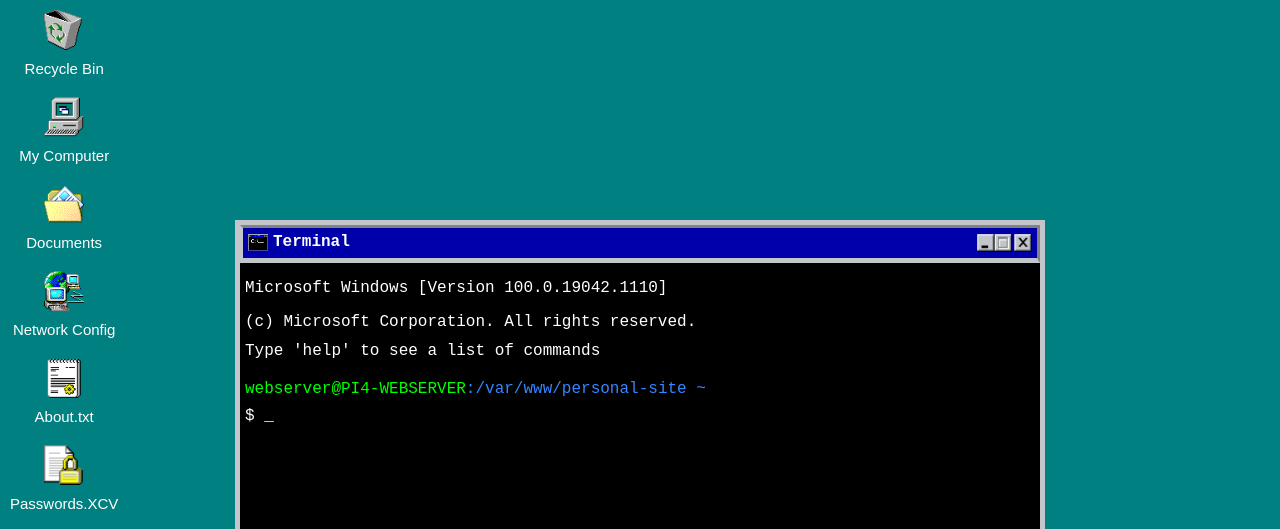
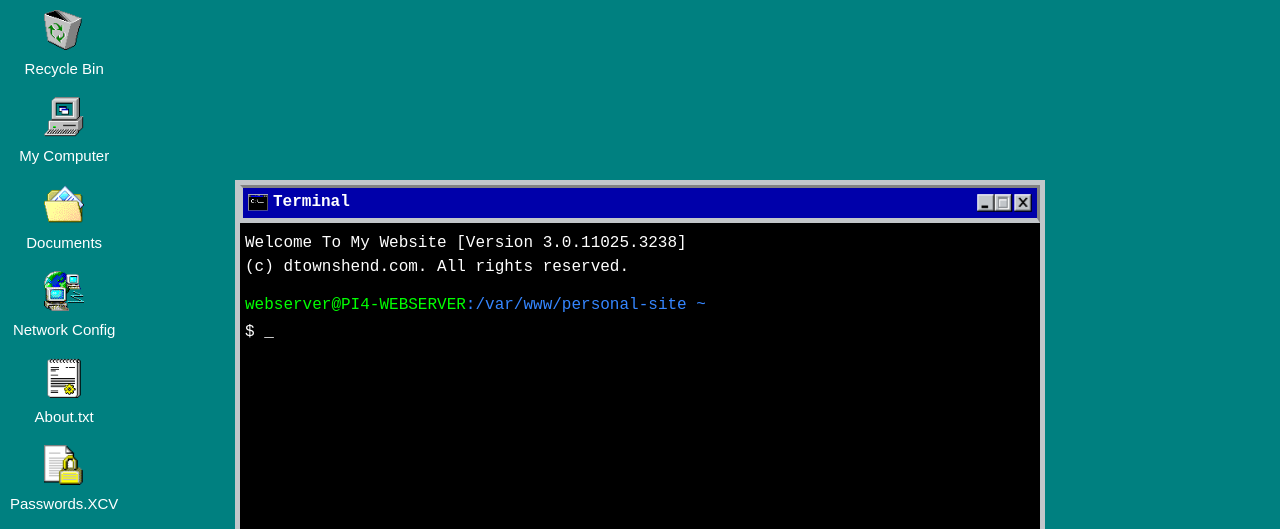
Before and after one commit to domitron123/Personal-Site-Self-hosted, a plain HTML site: page index.html in a window 1280 px wide. Shown: the top 529 px of the page. Drawn offline with Linux system fonts and the light colour scheme.

Commit message:
pi changes

```diff
--- a/desktop.css
+++ b/desktop.css
@@ -46,7 +46,7 @@
 
 .terminal {
   position: fixed;
-  top: 50%;
+  top: 45%;
   left: 50%;
   transform: translate(-50%, -50%);
   background-color: black;
--- a/index.html
+++ b/index.html
@@ -108,8 +108,8 @@
             </div>
         <div class="terminal-contents">
             <div class="terminal-contents-content">
-                <p>Microsoft Windows [Version 100.0.19042.1110]</p>
-                <p>(c) Microsoft Corporation. All rights reserved.</p>
+                <!-- <p>Microsoft Windows [Version 100.0.19042.1110]</p>
+                <p>(c) Microsoft Corporation. All rights reserved.</p> -->
             <pre id="terminal-content"></pre>
             <!-- <input type="text" id="terminal-input" autofocus /> -->
         </div>
--- a/src/terminal.js
+++ b/src/terminal.js
@@ -3,11 +3,11 @@ const terminalInput = document.getElementById('terminal-input');
 
 let terminalContent = document.getElementById('terminal-content');
 
-// terminalContent.innerHTML +=
-// `<p>Welcome To My Website [Version 3.0.11025.3238]
-// <br>
-// (c) dtownshend.com. All rights reserved.</p>`;
-terminalContent.innerHTML += `<p>Type 'help' to see a list of commands</p>`;
+terminalContent.innerHTML +=
+`<p>Welcome To My Website [Version 3.0.11025.3238]
+<br>
+(c) dtownshend.com. All rights reserved.</p>`;
+// terminalContent.innerHTML += `<p>Type 'help' to see a list of commands</p>`;
 terminalContent.innerHTML += `<span class="${terminalSide.color}">${terminalSide.text}</span><span style="color: #3586ff">:/var/www/personal-site ~  <br> </span>`;
 terminalContent.innerHTML += `<p>
 $ <span class="blink">_</span>
```
